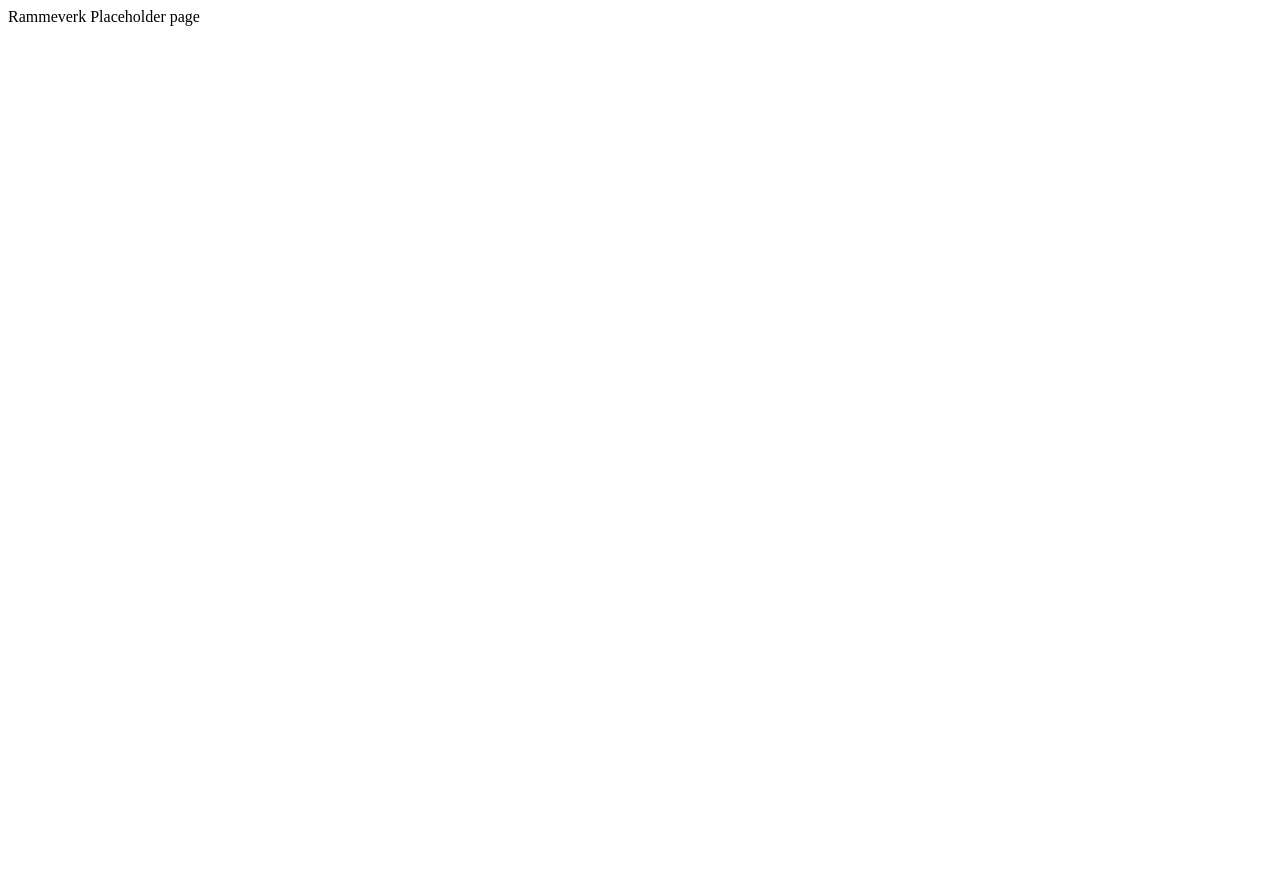
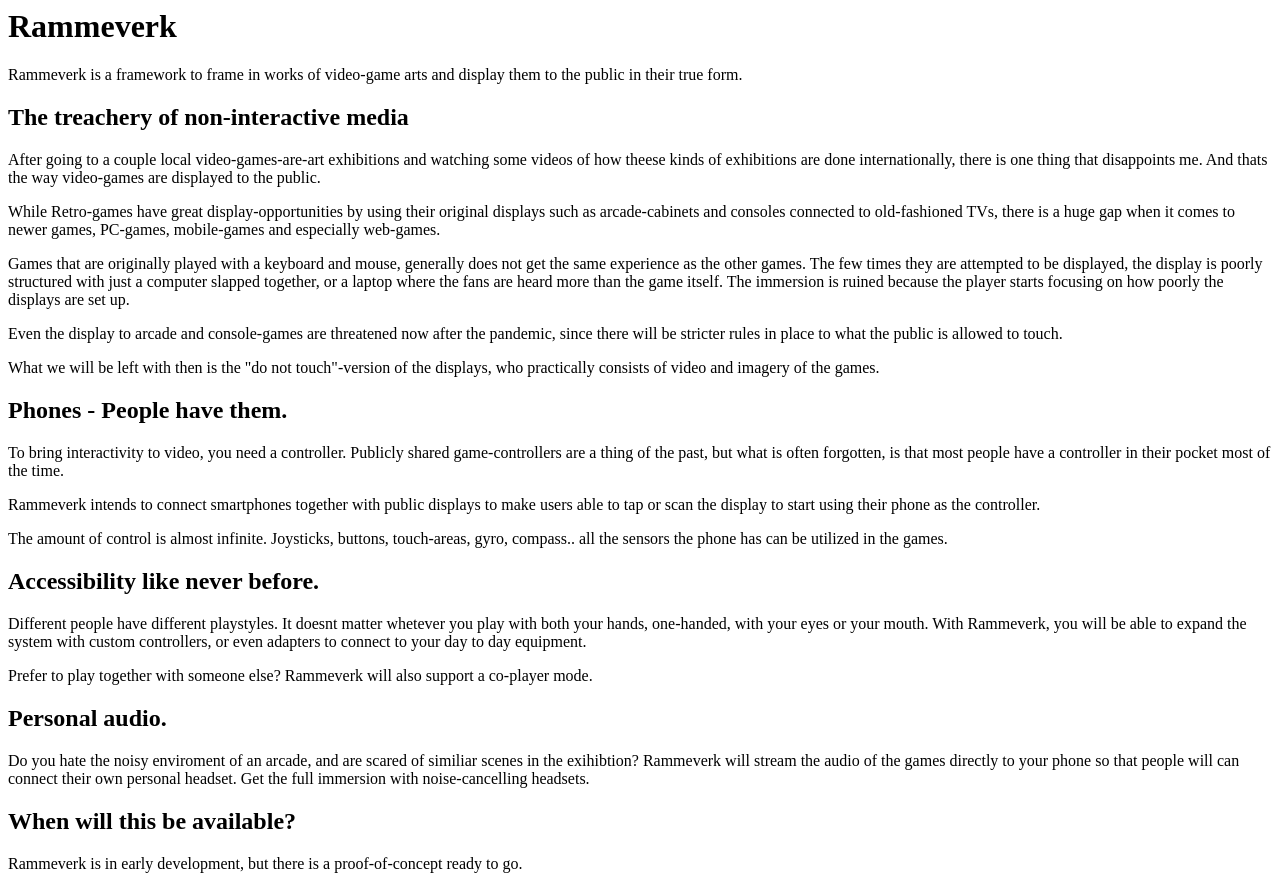
Before and after one commit to Rammeverk/rammeverk.github.io, a plain HTML site: page index.html in a window 1280 px wide. Before the commit the page ends 800 px from the top, so only its background shows below. Drawn offline with Linux system fonts and the light colour scheme.

Commit message:
Updated the html DOM

```diff
--- a/index.html
+++ b/index.html
@@ -1 +1,71 @@
-Rammeverk Placeholder page
+<html>
+    <head>
+        <title>Rammeverk</title>
+        <meta name="viewport" content="width=device-width, initial-scale=1.0"/>
+        <link rel="stylesheet" href="style.css"/>
+        <link rel="preconnect" href="https://fonts.gstatic.com"/>
+        <link href="https://fonts.googleapis.com/css2?family=Open+Sans:wght@300&amp;display=swap" rel="stylesheet"/>
+    </head>
+    <body>
+        <div class="wrapper">
+            <h1>Rammeverk</h1>
+            <div class="description">
+                <p>
+                    Rammeverk is a framework to frame in works of video-game arts and display them to the public in their true form.
+                </p>
+                <h2>The treachery of non-interactive media</h2>
+                <p>
+                    After going to a couple local video-games-are-art exhibitions and watching some videos of how
+                    theese kinds of exhibitions are done internationally, there is one thing that disappoints me.
+                    And thats the way video-games are displayed to the public.</p><p>While Retro-games have great display-opportunities by using their original displays such as arcade-cabinets
+                    and consoles connected to old-fashioned TVs, there is a huge gap when it comes to newer games, PC-games,
+                    mobile-games and especially web-games.
+                </p>
+                <p>
+                    Games that are originally played with a keyboard and mouse, generally does not get the same experience as the other games.
+                    The few times they are attempted to be displayed, the display is poorly structured with just a computer slapped together,
+                    or a laptop where the fans are heard more than the game itself. The immersion is ruined because the player starts focusing
+                    on how poorly the displays are set up.
+                </p>
+                <p>
+                    Even the display to arcade and console-games are threatened now after the pandemic, since there will be stricter rules in place
+                    to what the public is allowed to touch.
+                </p>
+                <p>
+                    What we will be left with then is the "do not touch"-version of the displays, who practically consists of video and imagery of the games.
+                </p>
+                <h2>Phones - People have them.</h2>
+                <p>
+                    To bring interactivity to video, you need a controller. Publicly shared game-controllers are a thing of the past, but what is often forgotten,
+                    is that most people have a controller in their pocket most of the time.
+                </p>
+                <p>
+                    Rammeverk intends to connect smartphones together with public displays to make users able to tap or scan the display to start using
+                    their phone as the controller.
+                </p>
+                <p>
+                    The amount of control is almost infinite. Joysticks, buttons, touch-areas, gyro, compass.. all the sensors the phone has can be utilized
+                    in the games.
+                </p>
+                <h2>Accessibility like never before.</h2>
+                <p>
+                    Different people have different playstyles. It doesnt matter whetever you play with both your hands, one-handed, with your eyes or your mouth.
+                    With Rammeverk, you will be able to expand the system with custom controllers, or even adapters to connect to your day to day equipment.
+                </p>
+                <p>
+                    Prefer to play together with someone else? Rammeverk will also support a co-player mode.
+                </p>
+                <h2>Personal audio.</h2>
+                <p>
+                    Do you hate the noisy enviroment of an arcade, and are scared of similiar scenes in the exihibtion?
+                    Rammeverk will stream the audio of the games directly to your phone so that people will can connect their own personal headset.
+                    Get the full immersion with noise-cancelling headsets.
+                </p>
+                <h2>When will this be available?</h2>
+                <p>
+                    Rammeverk is in early development, but there is a proof-of-concept ready to go.
+                </p>
+            </div>
+        </div>
+</body>
+</html>
```
